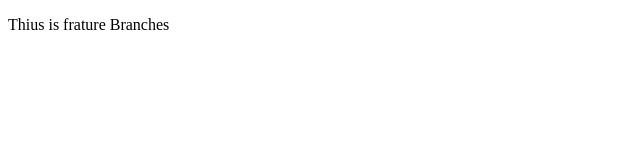
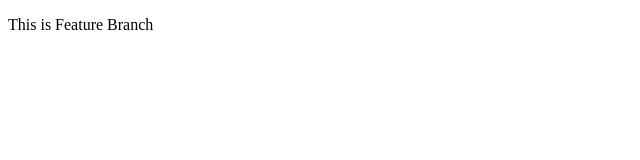
Before and after one commit to tejashrikalbhor02/Demo, a plain HTML site: page index.html in a window 1280 px wide. Shown: the full height of the page, 0-640 px from the left. Drawn offline with Linux system fonts and the light colour scheme.

Commit message:
spelling correction

```diff
--- a/index.html
+++ b/index.html
@@ -6,6 +6,6 @@
     <title>Branches</title>
 </head>
 <body>
-    <p>Thius is frature Branches</p>
+    <p>This is Feature Branch</p>
 </body>
 </html>
```
